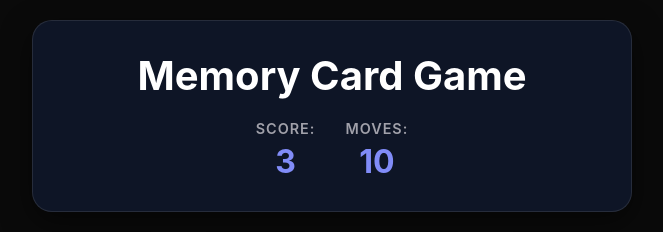
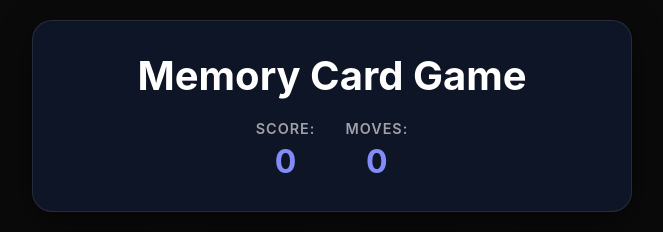
Before and after one commit to Souravbanerjeedata/memory-card-game-react, a React (Vite) app: page / in a window 1280 px wide. Shown: the top 232 px of the page, without its empty margins (308-971 px from the left). Built offline with nearby package versions, Linux system fonts and the light colour scheme.

Commit message:
counting scores and moves

```diff
--- a/src/App.jsx
+++ b/src/App.jsx
@@ -25,6 +25,8 @@ const App = () => {
   const [cards, setcards] = useState([]);
   const [flippedCards, setFlippedCards] = useState([]);
   const [matchedCards, setMatchedCards] = useState([]);
+  const [score, setScore] = useState(0);
+  const [moves, setMoves] = useState(0);
 
   function initializeGame() {
     // shuffle the cards
@@ -70,7 +72,7 @@ const App = () => {
       if (firstCard.value === card.value) {
         setTimeout(() => {
           setMatchedCards((prev) => [...prev, firstCard.id, card.id]);
-
+          setScore((prev) => prev + 1);
           setcards((prev) =>
             prev.map((c) => {
               if (c.id === card.id || c.id === firstCard.id) {
@@ -97,12 +99,13 @@ const App = () => {
           setFlippedCards([]);
         }, 1000);
       }
+      setMoves((prev) => prev + 1);
     }
   }
 
   return (
     <div className="app">
-      <GameHeader score={3} moves={10} />
+      <GameHeader score={score} moves={moves} />
       <div className="cards-grid">
         {cards.map((card) => {
           return <Card card={card} onClick={handleCardClick} />;
```
